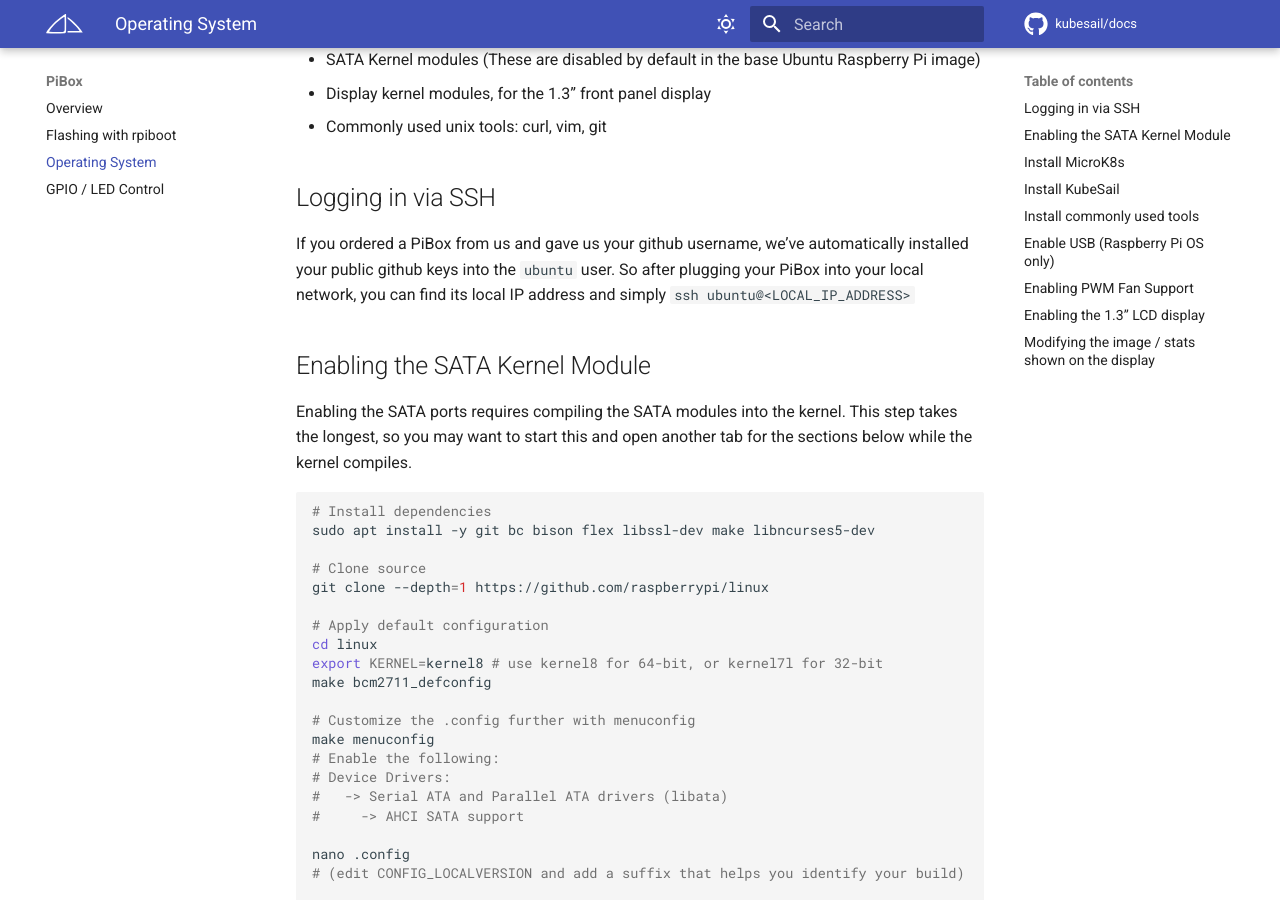
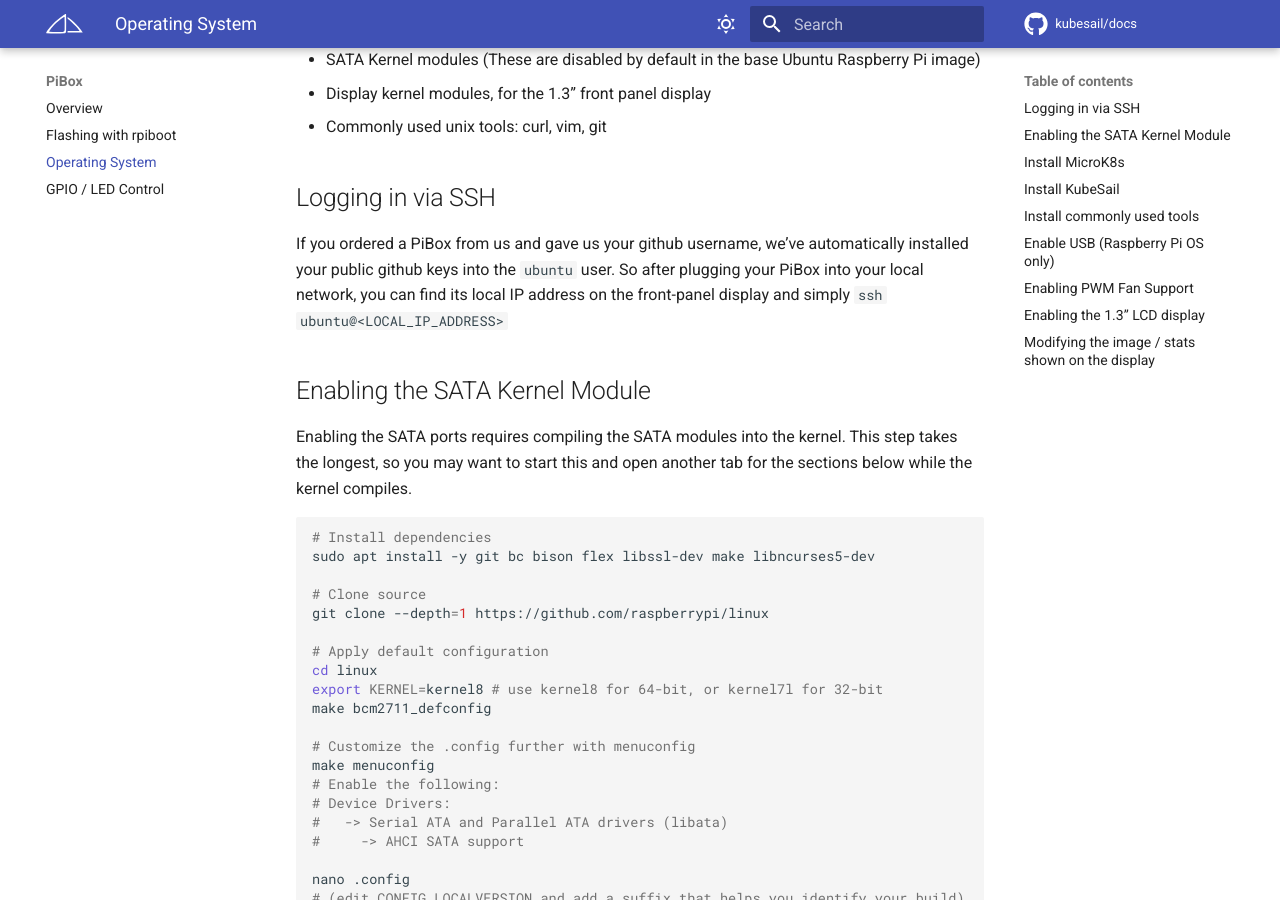
Before and after one commit to kubesail/kubesail-docs, an MkDocs documentation site: the page built from docs/guides/pibox/os.md, in a window 1280 px wide and 900 px high, scrolled down 374 px. Built offline with MkDocs 1.6.1 and Material for MkDocs 9.7.7, drawn with Linux system fonts in a browser that asks for light colours; comment, search, counter and statistics services are not loaded.

Commit message:
clarify ssh login

```diff
--- a/docs/guides/pibox/os.md
+++ b/docs/guides/pibox/os.md
@@ -11,7 +11,7 @@
 
 ## Logging in via SSH
 
-If you ordered a PiBox from us and gave us your github username, we've automatically installed your public github keys into the `ubuntu` user. So after plugging your PiBox into your local network, you can find its local IP address and simply `ssh ubuntu@<LOCAL_IP_ADDRESS>`
+If you ordered a PiBox from us and gave us your github username, we've automatically installed your public github keys into the `ubuntu` user. So after plugging your PiBox into your local network, you can find its local IP address on the front-panel display and simply `ssh ubuntu@<LOCAL_IP_ADDRESS>`
 
 ## Enabling the SATA Kernel Module
 
```
